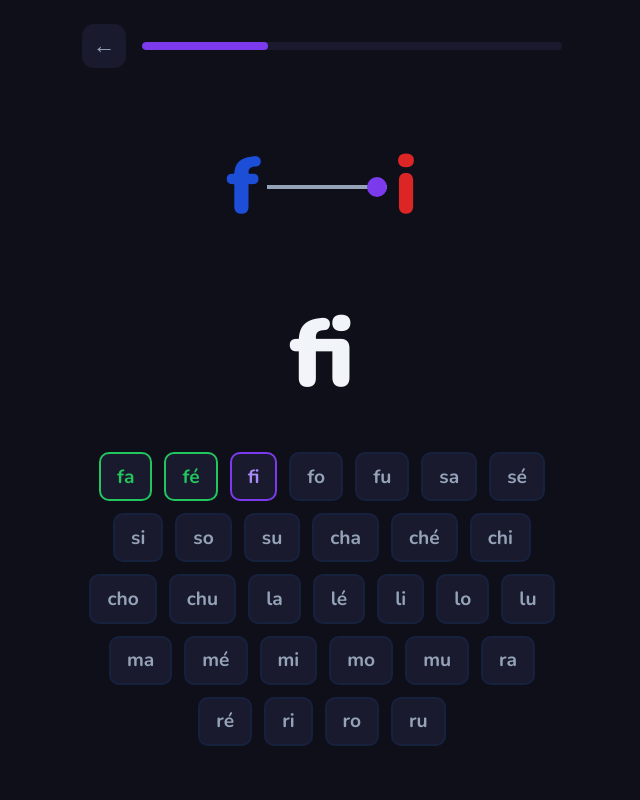
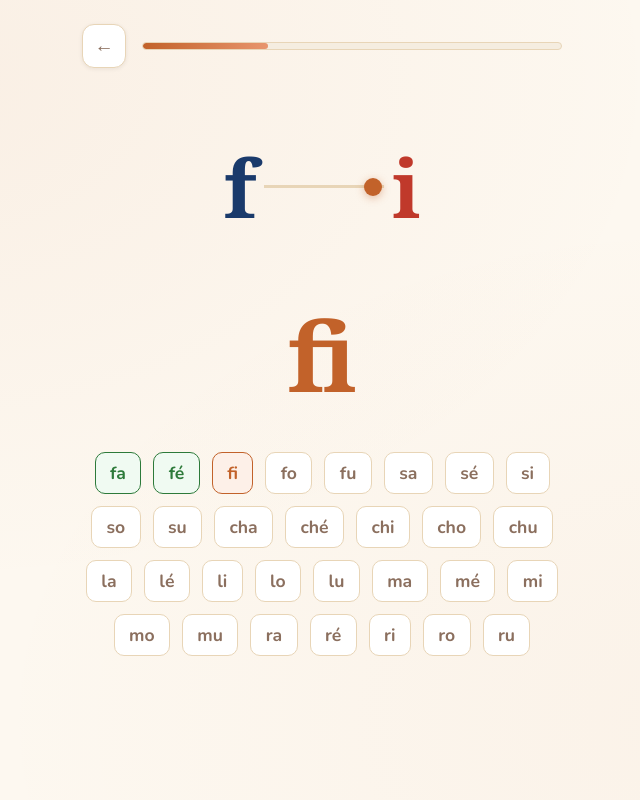
Before and after one commit to miglenaangel-glitch/lire-avec-alia, a Flask app: page /child/exercise/consonnes_1 in a window 1280 px wide. Shown: the whole page, without its empty margins (318-958 px from the left). Run offline with Flask 2, Linux system fonts and the light colour scheme; data that the repository does not hold is empty; some libraries are stand-ins or nearby versions.

Commit message:
Light book-inspired theme for child interface

```diff
--- a/static/css/child.css
+++ b/static/css/child.css
@@ -1,25 +1,32 @@
 *, *::before, *::after { box-sizing: border-box; margin: 0; padding: 0; }
 
 :root {
-  --bg: #0f0f1a;
-  --surface: #1a1a2e;
-  --surface2: #16213e;
-  --accent: #7c3aed;
-  --accent-light: #a78bfa;
-  --vowel: #dc2626;
-  --consonant: #1d4ed8;
-  --silent: #6b7280;
-  --text: #f1f5f9;
-  --text-muted: #94a3b8;
-  --success: #22c55e;
-  --error: #ef4444;
+  --bg: #fdf8f0;
+  --bg2: #f5ede0;
+  --surface: #ffffff;
+  --surface2: #fef3e2;
+  --border: #e8d5b7;
+  --accent: #c2622a;
+  --accent-light: #e8956d;
+  --accent-bg: #fdf0e8;
+  --vowel: #c0392b;
+  --consonant: #1a3a6b;
+  --silent: #b0a090;
+  --text: #2c1810;
+  --text-muted: #8b6f5e;
+  --success: #2d7a3a;
+  --error: #c0392b;
   --radius: 16px;
   --font: 'Nunito', sans-serif;
+  --font-letters: 'Georgia', 'Times New Roman', serif;
 }
 
 body {
   font-family: var(--font);
   background: var(--bg);
+  background-image:
+    radial-gradient(ellipse at 20% 10%, rgba(194,98,42,0.06) 0%, transparent 50%),
+    radial-gradient(ellipse at 80% 90%, rgba(194,98,42,0.04) 0%, transparent 50%);
   color: var(--text);
   min-height: 100vh;
   overflow-x: hidden;
@@ -141,9 +155,9 @@ body {
 
 .back-btn {
   background: var(--surface);
-  border: none;
+  border: 1.5px solid var(--border);
   color: var(--text-muted);
-  font-size: 1.4rem;
+  font-size: 1.2rem;
   width: 44px;
   height: 44px;
   border-radius: 12px;
@@ -152,19 +166,21 @@ body {
   align-items: center;
   justify-content: center;
   flex-shrink: 0;
+  box-shadow: 0 1px 4px rgba(44,24,16,0.08);
 }
 
 .progress-bar-wrap {
   flex: 1;
   height: 8px;
-  background: var(--surface);
+  background: var(--bg2);
   border-radius: 99px;
   overflow: hidden;
+  border: 1px solid var(--border);
 }
 
 .progress-bar-fill {
   height: 100%;
-  background: var(--accent);
+  background: linear-gradient(90deg, var(--accent), var(--accent-light));
   border-radius: 99px;
   transition: width 0.3s ease;
 }
@@ -233,13 +252,14 @@ body {
 .slide-consonant {
   font-size: clamp(3rem, 14vw, 5rem);
   font-weight: 900;
+  font-family: var(--font-letters);
   color: var(--consonant);
 }
 
 .slide-line {
   flex: 1;
-  height: 4px;
-  background: var(--text-muted);
+  height: 3px;
+  background: var(--border);
   position: relative;
   max-width: 120px;
   margin: 0 0.5rem;
@@ -250,16 +270,18 @@ body {
   top: 50%;
   left: 0;
   transform: translateY(-50%);
-  width: 20px;
-  height: 20px;
+  width: 18px;
+  height: 18px;
   background: var(--accent);
   border-radius: 50%;
   transition: left 0.05s;
+  box-shadow: 0 2px 8px rgba(194,98,42,0.4);
 }
 
 .slide-vowel {
   font-size: clamp(3rem, 14vw, 5rem);
   font-weight: 900;
+  font-family: var(--font-letters);
   color: var(--vowel);
 }
 
@@ -267,6 +289,8 @@ body {
   text-align: center;
   font-size: clamp(3rem, 16vw, 6rem);
   font-weight: 900;
+  font-family: var(--font-letters);
+  color: var(--accent);
   margin-bottom: 2rem;
   min-height: 1.2em;
   opacity: 0;
@@ -284,19 +308,19 @@ body {
 
 .syl-btn {
   background: var(--surface);
-  border: 2px solid var(--surface2);
+  border: 1.5px solid var(--border);
   color: var(--text-muted);
-  font-size: 1.2rem;
+  font-size: 1.1rem;
   font-weight: 700;
-  padding: 0.6rem 1rem;
+  padding: 0.5rem 0.9rem;
   border-radius: 10px;
   cursor: pointer;
   font-family: var(--font);
   transition: border-color 0.15s, color 0.15s;
 }
 
-.syl-btn.done { border-color: var(--success); color: var(--success); }
-.syl-btn.current { border-color: var(--accent); color: var(--accent-light); }
+.syl-btn.done { border-color: var(--success); color: var(--success); background: #f0faf2; }
+.syl-btn.current { border-color: var(--accent); color: var(--accent); background: var(--accent-bg); }
 
 /* ── RAPID READ ── */
 .rapid-grid {
```
Also changed, not shown: other parts of static/css/child.css (+82 -43 lines).
